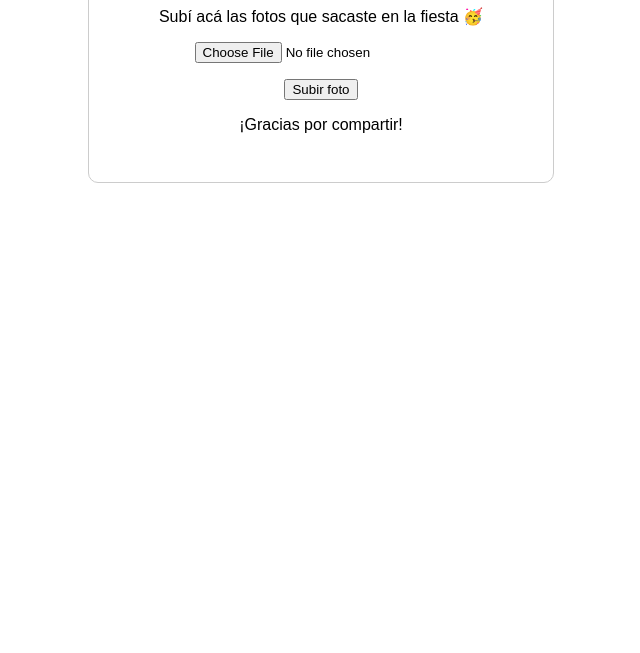
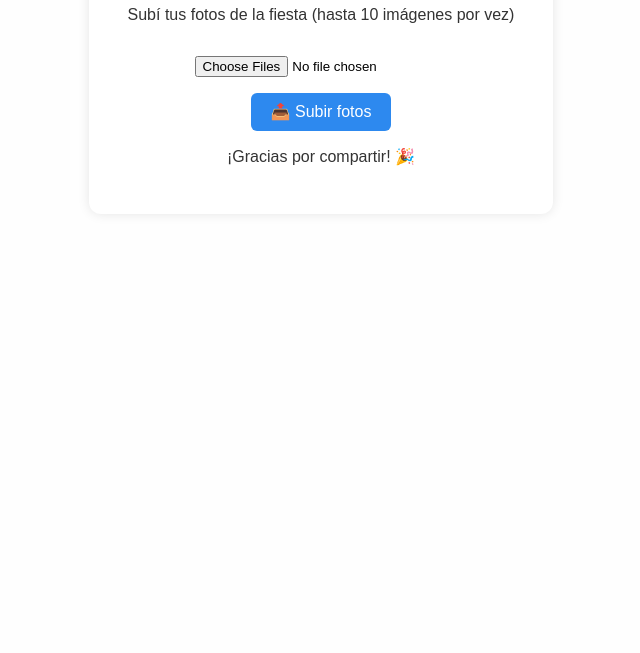
Before and after one commit to pevioli/pevioli.github.io, a plain HTML site: page index.html in a window 1280 px wide. Shown: the part 147-800 px from the top of the page, without its empty margins (319-959 px from the left). Drawn offline with Linux system fonts and the light colour scheme.

Commit message:
Add files via upload

```diff
--- a/index.html
+++ b/index.html
@@ -2,36 +2,54 @@
 <html lang="es">
 <head>
   <meta charset="UTF-8" />
-  <meta name="viewport" content="width=device-width, initial-scale=1.0" />
+  <meta name="viewport" content="width=device-width, initial-scale=1.0"/>
   <title>Álbum de fotos de Tita 🎉</title>
   <style>
     body {
       font-family: sans-serif;
+      background-color: #fefefe;
+      padding: 2rem;
       text-align: center;
-      padding: 2rem;
     }
     .container {
       max-width: 400px;
       margin: auto;
-      border: 1px solid #ccc;
+      background: #ffffff;
+      border-radius: 12px;
       padding: 2rem;
-      border-radius: 10px;
+      box-shadow: 0 0 12px rgba(0, 0, 0, 0.1);
     }
     input[type="file"] {
-      margin-bottom: 1rem;
+      margin: 1rem 0;
+    }
+    button {
+      padding: 0.6rem 1.2rem;
+      font-size: 1rem;
+      border: none;
+      background-color: #2d89ef;
+      color: white;
+      border-radius: 6px;
+      cursor: pointer;
+    }
+    button:hover {
+      background-color: #1b5fc6;
+    }
+    p {
+      font-size: 1rem;
+      color: #333;
     }
   </style>
 </head>
 <body>
   <div class="container">
     <h1>📸 Álbum de fotos de Tita</h1>
-    <p>Subí acá las fotos que sacaste en la fiesta 🥳</p>
-    <form action="https://formsubmit.co/violi.pablo@gmail.com" method="POST" enctype="multipart/form-data">
-      <input type="file" name="foto" accept="image/*" required />
+    <p>Subí tus fotos de la fiesta (hasta 10 imágenes por vez)</p>
+    <form action="https://formsubmit.co/violi.pablo@mail.com" method="POST" enctype="multipart/form-data">
+      <input type="file" name="foto[]" accept="image/*" multiple required />
       <br />
-      <button type="submit">Subir foto</button>
+      <button type="submit">📤 Subir fotos</button>
     </form>
-    <p>¡Gracias por compartir!</p>
+    <p>¡Gracias por compartir! 🎉</p>
   </div>
 </body>
 </html>
```
